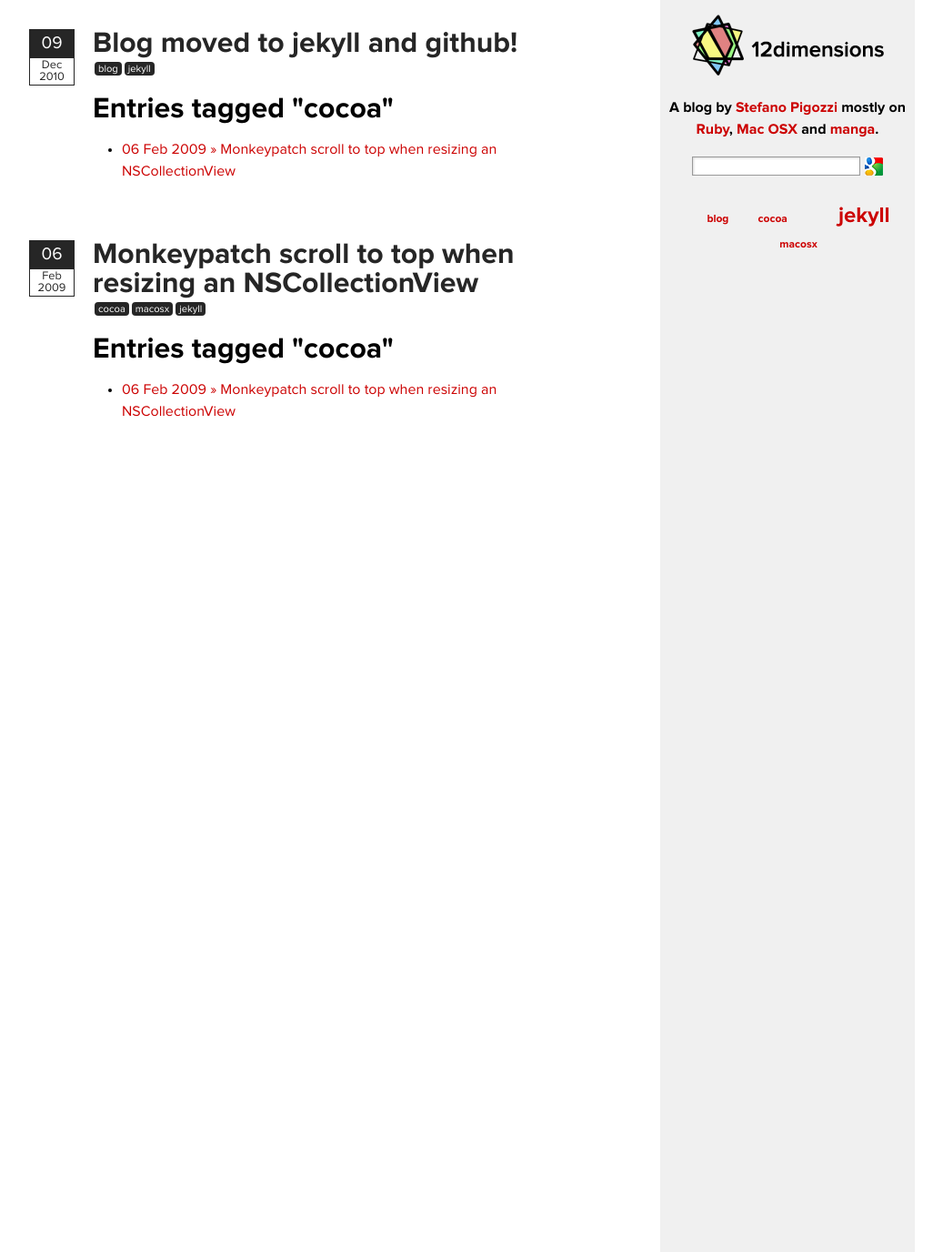
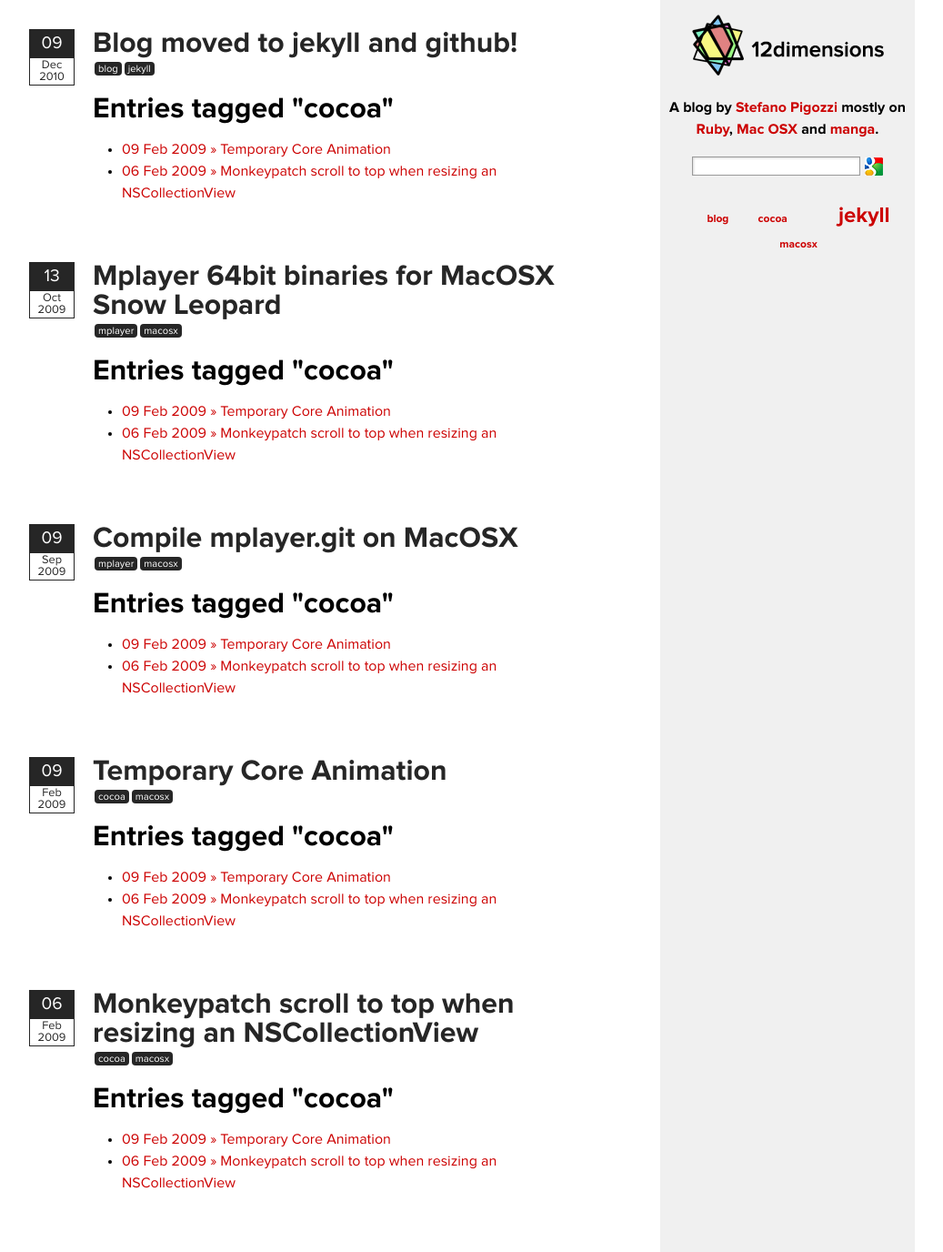
Before and after one commit to pigoz/pigoz.github.com, a Jekyll site: the page built from index.html, in a window 1280 px wide. Shown: the whole page at 91% size, without its empty margins (94-1131 px from the left). Built offline with Jekyll 4.4.1, drawn with Linux system fonts in a browser that asks for light colours; Markdown is read by kramdown in place of the engine named in the settings; comment, search, counter and statistics services are not loaded.

Commit message:
added articles

```diff
--- a/_posts/2009-02-06-nscollectionview-scroll-to-origin.markdown
+++ b/_posts/2009-02-06-nscollectionview-scroll-to-origin.markdown
@@ -1,7 +1,9 @@
 ---
 layout: post
 title: Monkeypatch scroll to top when resizing an NSCollectionView
-tags: cocoa macosx jekyll
+author: Stefano Pigozzi
+date: 2009-02-06
+tags: cocoa macosx
 ---
 
 As you know Leopard has this new amazing facility to present complex data on screen. NSCollectionView allows you to lay out some NSViews each representing your data, whereas NSTableView supports only NSCells out of the box.
--- /dev/null
+++ b/_posts/2009-02-09-temporary-core-animation.markdown
@@ -0,0 +1,37 @@
+---
+layout: post
+title: Temporary Core Animation
+author: Stefano Pigozzi
+date: 2009-02-09
+tags: cocoa macosx
+---
+Working on my project I used Core Animation for the first time. Unfortunately layer-backed views don’t work well with some Cocoa controls (such as NSTextField and NSButton with check style). Luckyly I only need Core Animation to set up some NSView replacing and NSWindow scaling transitions.
+
+
+For this reason I started to research a way to turn on layer backing before the animation starts and turn it off as soon as it ends. Since I didn’t find much information about it I wrote this post to sum it up. Here is some source code:
+
+{% highlight objc %}
+-(IBAction) trigger:(id) sender
+{
+	[[mainWindow contentView] setWantsLayer:YES];
+	[NSTimer scheduledTimerWithTimeInterval:.2 target:self
+			 selector:@selector(doAnimation) userInfo:nil repeats:NO];
+
+}
+-(void)doAnimation
+{
+	[NSAnimationContext beginGrouping];
+	// do your transition here
+	[NSAnimationContext endGrouping];
+	[NSTimer scheduledTimerWithTimeInterval:.1 target:self
+			 selector:@selector(finishAnimation) userInfo:nil repeats:NO];
+
+}
+-(void)finishAnimation
+{
+	[[mainWindow contentView] setWantsLayer:NO];
+}
+{% endhighlight %}
+
+## UPDATE:
+Alejandro pointed out a better solution which doesn't use timers. Please take a look at his comment.
--- /dev/null
+++ b/_posts/2009-09-09-compile-mplayer.git-on-macosx.markdown
@@ -0,0 +1,88 @@
+---
+layout: post
+title: Compile mplayer.git on MacOSX
+author: Stefano Pigozzi
+date: 2009-09-09
+tags: mplayer macosx
+---
+
+In this post I will explain how I am compiling mplayer on Mac OSX Leopard using the Uoti's mplayer fork build script. The script automates all the build process of ffmpeg, mplayer and libass. It is better than my previous method because it includes automatically the most recent version of libass (the one coming with mplayer is ancient).
+
+First you need to install a couple of dependencies, you could compile them manually but it is not worth the hassle. Use MacPorts instead.
+
+{% highlight bash %}
+sudo port install git-core autoconf automake libtool pkgconfig freetype fontconfig libiconv ncurses zlib lzo2 libpng
+{% endhighlight %}
+
+As you see among other stuff you have installed autotools. These are needed to perform an autoreconf on libass' source code.
+
+Now make sure your MacPorts bin directory is at the start of your PATH, this will override the automake and autoconf shipping with Leopard. Your last .bash_profile line should look something like this:
+
+{% highlight bash %}
+export PATH=/opt/local/bin:/opt/local/sbin:${PATH}
+{% endhighlight %}
+
+Download the build scripts:
+
+{% highlight bash %}
+git clone git://repo.or.cz/mplayer-build.git
+{% endhighlight %}
+
+To launch the build script you do not use the usual ./configure && make && make install, read the README for more information on how the scripts work.
+
+Download the source code for ffmpeg, libass and mplayer, and enable multithreading in ffmpeg:
+
+{% highlight bash %}
+cd mplayer-build
+./init
+./enable-mt
+{% endhighlight %}
+
+Now you need to edit some configuration file or the compilation will fail. First you need to add
+
+{% highlight bash %}
+--cc=gcc-4.2
+{% endhighlight %}
+
+to the common_options file (this should be optional on Snow Leopard since it comes with gcc4.2 as default compiler).
+
+Add
+
+{% highlight bash %}
+--disable-x11
+--disable-gl
+--disable-mencoder
+{% endhighlight %}
+
+to the mplayer_options file.
+
+Add
+
+{% highlight bash %}
+--enable-encoder=png
+{% endhighlight %}
+
+to ffmpeg_options file if you want to take screenshots with the MplayerOSX Extended GUI.
+
+You need to remove '--cpu=native', from script/ffmpeg-config and if you are on a core2 or core2duo add '--cpu=core2',.
+
+Now you are ready to compile everything, just run:
+
+{% highlight bash %}
+export PKG_CONFIG_PATH="/opt/local/lib/pkgconfig"
+make
+{% endhighlight %}
+
+The build script will take care of compiling ffmpeg, libass, mplayer and then linking them together.
+After you are done you should find your mplayer executable in the mplayer subdirectory.
+
+To use your newly compiled mplayer with the MPlayerOSX Extended GUI:
+
+{% highlight bash %}
+cd mplayer
+sudo cp mplayer /Applications/MPlayer\ OSX\ Extended.app/Contents/Resources/External_Binaries/mplayer.app/Contents/MacOS/mplayer
+{% endhighlight %}
+
+That's all folks! Enjoy.
+
+## NOTICE: You can find more updated version of this guide [on this wiki page](http://code.google.com/p/mplayerosx-builds/wiki/Compiling)
--- /dev/null
+++ b/_posts/2009-10-13-mplayer-64bit-binaries-for-macosx-snow-leopard.markdown
@@ -0,0 +1,12 @@
+---
+layout: post
+title: Mplayer 64bit binaries for MacOSX Snow Leopard
+author: Stefano Pigozzi
+date: 2009-10-13
+tags: mplayer macosx
+---
+
+I made the commitment to deliver updated binaries of [mplayer.git](http://repo.or.cz/w/mplayer.git) (64bit and Snow Leopard only).
+These binaries are designed to work with the [MPlayerOSX Extended GUI](http://mplayerosx.sttz.ch/).
+
+The binaries are available on [the project page](http://code.google.com/p/mplayerosx-builds/) hosted on Google Code.
--- a/_posts/2010-12-09-welcome-to-my-new-blog.markdown
+++ b/_posts/2010-12-09-welcome-to-my-new-blog.markdown
@@ -1,6 +1,8 @@
 ---
 layout: post
 title: Blog moved to jekyll and github!
+author: Stefano Pigozzi
+date: 2010-12-09
 tags: blog jekyll
 ---
 
```
